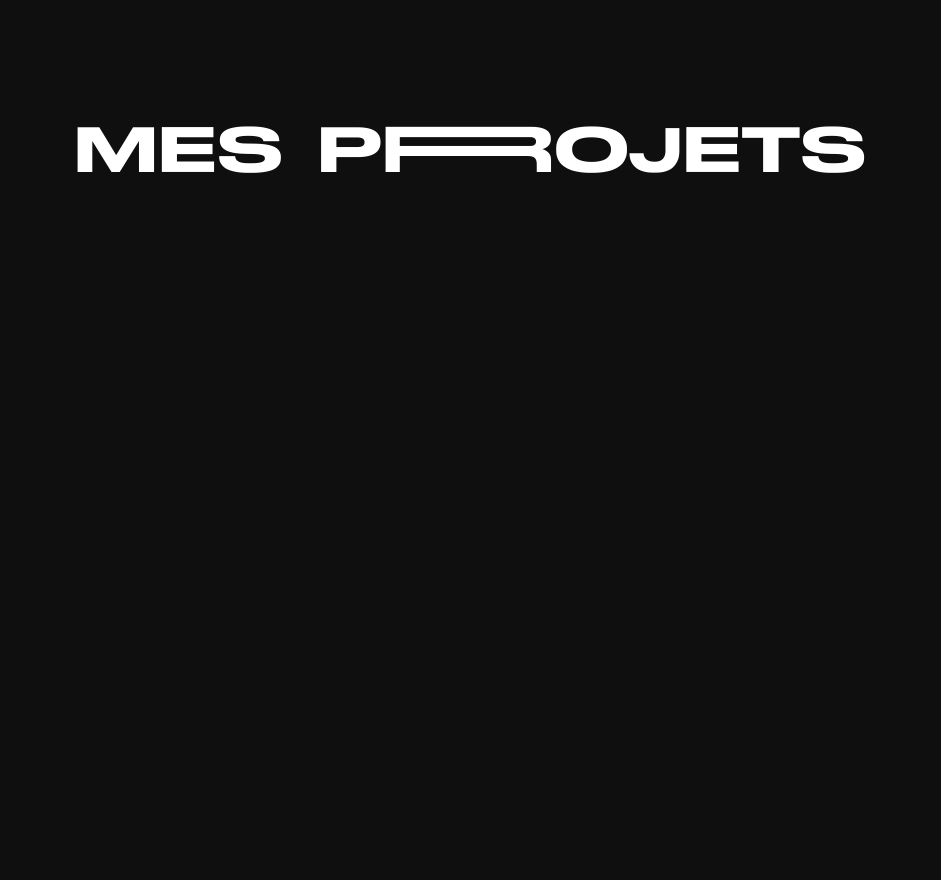
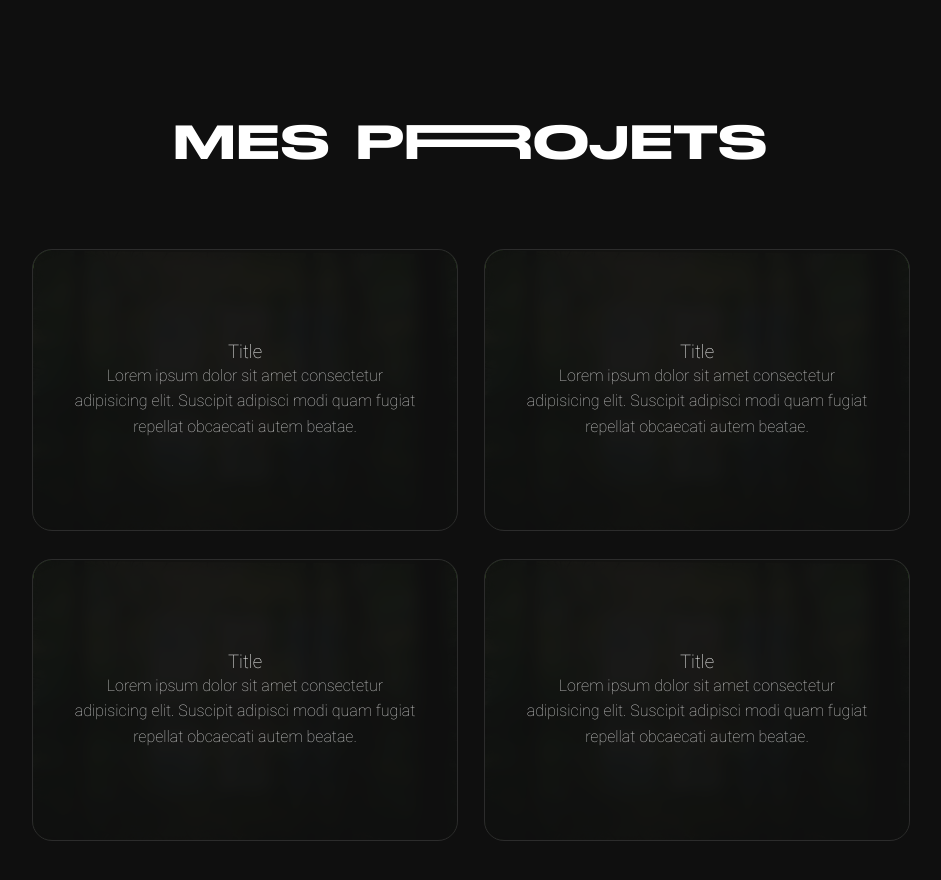
Before and after one commit to HawksleyNem/hawksley-m, a React (Vite) app: page / in a window 1280 px wide. Shown: the part 840-1720 px from the top of the page, without its empty margins (170-1111 px from the left). Built offline with nearby package versions, Linux system fonts and the light colour scheme.

Commit message:
add projects section

```diff
--- a/src/components/Project/Project.jsx
+++ b/src/components/Project/Project.jsx
@@ -1,7 +1,17 @@
 import React from 'react'
+import './project.scss'
 
 export default function Project() {
   return (
-    <div>Project</div>
+    <>
+      <div className='project'>
+        <img className='project__image' src="./src/assets/img/pexels-l-m-19031635.jpg" alt="" />
+        <div className='project__info'>
+          <h3 className='project__info__title'>Title</h3>
+          <div className='project__info__tag'></div>
+          <p className='project__info__description'>Lorem ipsum dolor sit amet consectetur adipisicing elit. Suscipit adipisci modi quam fugiat repellat obcaecati autem beatae.</p>
+        </div>
+      </div>
+    </>
   )
 }
--- a/src/components/Project/project.scss
+++ b/src/components/Project/project.scss
@@ -0,0 +1,27 @@
+@import '../../sass/variables';
+@import '../../sass/mixins';
+
+.project {
+    width: 100%;
+    height: 35vh;
+    border-radius: 20px;
+    border: 1px solid map-get($map: $colors, $key: 'transparent-white');
+    @include dflex($direction: column, $justify: end, $align: center);
+    position: relative;
+    overflow: hidden;
+    &__image {
+        width: 100%;
+        height: 100%;
+        border-radius: 20px;
+        position: absolute;
+        z-index: -1;
+    }
+    &__info {
+        height: 100%;
+        @include dflex($direction: column, $justify: center, $align: center);
+        background-color: rgba(15, 15, 15, 0.95);
+        backdrop-filter: blur(7.5px);
+        text-align: center;
+        padding-inline: 5vh;
+    }
+}
--- a/src/layouts/HeroBanner/HeroBanner.jsx
+++ b/src/layouts/HeroBanner/HeroBanner.jsx
@@ -11,7 +11,7 @@ export default function HeroBanner() {
       </video>
       <div className='space-blur blur-purple blur-1'></div>
       <div className='space-blur blur-pink blur-2'></div>
-      <h2>こんにちは、私の名前は</h2>
+      <p className='upper-title'>こんにちは、私の名前は</p>
       <h1>Hawksley Mouquet</h1>
       <p>Je suis étudiant en 2e année de bachelor Web Design UI - UX & Développement Web<br />à La Manu - École supérieure des métiers du numérique</p>
     </section>
--- a/src/layouts/Projects/Projects.jsx
+++ b/src/layouts/Projects/Projects.jsx
@@ -1,5 +1,6 @@
 import React from 'react'
 import './projects.scss';
+import Project from '../../components/Project/Project';
 
 export default function Projects() {
   return (
@@ -7,7 +8,10 @@ export default function Projects() {
         <section id='projects' className='projects-section'>
             <h2>Mes p<span className='sp-regular'>rr</span>ojets</h2>
             <div className='projects-grid'>
-
+                <Project></Project>
+                <Project></Project>
+                <Project></Project>
+                <Project></Project>
             </div>
         </section>
     </>
--- a/src/layouts/Projects/projects.scss
+++ b/src/layouts/Projects/projects.scss
@@ -7,6 +7,6 @@
     height: 100svh;
 
     .projects-grid {
-        @include dgrid($max_width: 180vh, $width: 80%, $margin: 5vh, $template: 42vh, $justify: center, $gap: 1.4vh)
+        @include dgrid($max_width: 180vh, $width: 100%, $margin: 0, $template: 53vh, $justify: center, $gap: 3.5vh)
     }
 }
--- a/src/sass/_base.scss
+++ b/src/sass/_base.scss
@@ -45,13 +45,20 @@ h1 {
     font-size: 3rem;
     font-family: 'SP_Basic';
     text-transform: uppercase;
+    margin-bottom: 1rem;
 }
 
 h2 {
-    font-size: 4rem;
+    font-size: 3rem;
     font-family: 'SP_Basic';
     text-transform: uppercase;
     text-align: center;
+    margin-bottom: 10vh;
+}
+
+.upper-title {
+    font-size: 3rem;
+    margin-bottom: 2vh;
 }
 
 p {
--- a/src/sass/_mixins.scss
+++ b/src/sass/_mixins.scss
@@ -5,11 +5,10 @@
     align-items: $align;
 }
 
-@mixin dgrid($max_width: 180vh, $width: 80%, $margin: 5vh, $template: 42vh, $justify: center, $gap: 1.4vh) {
+@mixin dgrid($max_width: 180vh, $width: 80%, $margin: 0vh, $template: 42vh, $justify: center, $gap: 1.4vh) {
     max-width: $max_width;
     width: $width;
     height: auto;
-    margin: $margin auto;
     display: grid;
     grid-template-columns: repeat(auto-fill, $template);
     justify-content: $justify;
```
Also changed, not shown: src/assets/img/pexels-l-m-19031635.jpg (added).
